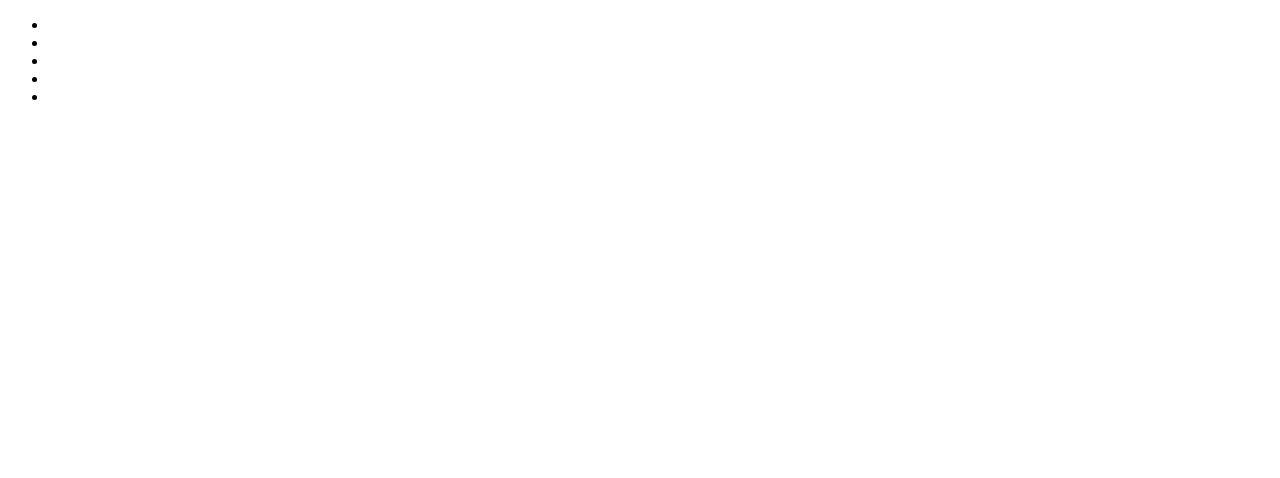
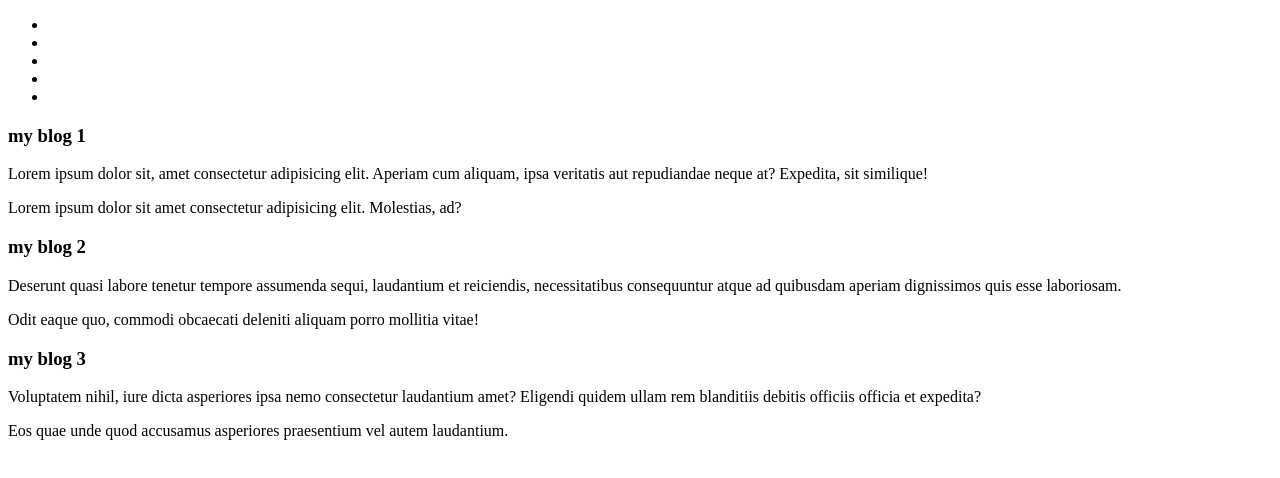
Before and after one commit to hamim880/my-blog-site, a plain HTML site: page emmet.html in a window 1280 px wide. Drawn offline with Linux system fonts and the light colour scheme.

Commit message:
my blog tow

```diff
--- a/emmet.html
+++ b/emmet.html
@@ -14,5 +14,24 @@
         <li class="item"><a href="" class="menuItem"></a></li>
         <li class="item"><a href="" class="menuItem"></a></li>
      </ul>
+
+     <!--- main>article.blog*3>h3{ My blog $}+p>lorem20^p>lorem50 --->
+   <main>
+    <article class="blog">
+        <h3>my blog 1</h3>
+        <p>Lorem ipsum dolor sit, amet consectetur adipisicing elit. Aperiam cum aliquam, ipsa veritatis aut repudiandae neque at? Expedita, sit similique!</p>
+        <p>Lorem ipsum dolor sit amet consectetur adipisicing elit. Molestias, ad?</p>
+    </article>
+    <article class="blog">
+        <h3>my blog 2</h3>
+        <p>Deserunt quasi labore tenetur tempore assumenda sequi, laudantium et reiciendis, necessitatibus consequuntur atque ad quibusdam aperiam dignissimos quis esse laboriosam.</p>
+        <p>Odit eaque quo, commodi obcaecati deleniti aliquam porro mollitia vitae!</p>
+    </article>
+    <article class="blog">
+        <h3>my blog 3</h3>
+        <p>Voluptatem nihil, iure dicta asperiores ipsa nemo consectetur laudantium amet? Eligendi quidem ullam rem blanditiis debitis officiis officia et expedita?</p>
+        <p>Eos quae unde quod accusamus asperiores praesentium vel autem laudantium.</p>
+    </article>
+   </main>
 </body>
 </html>
```
